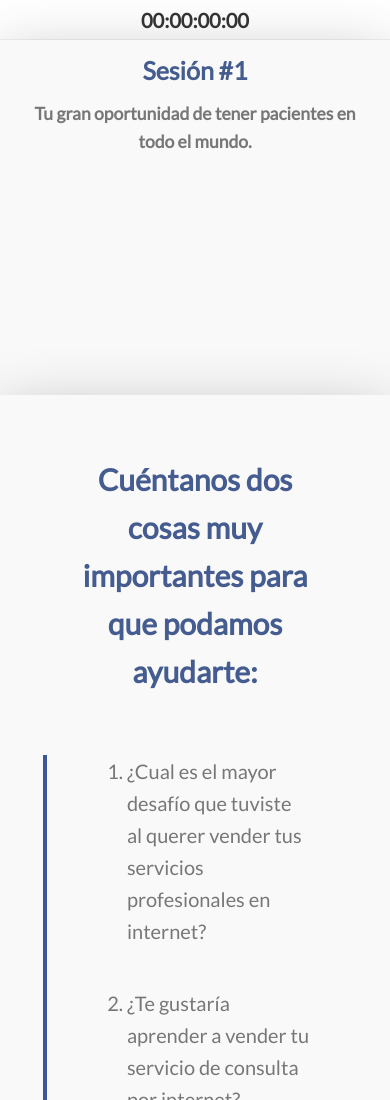
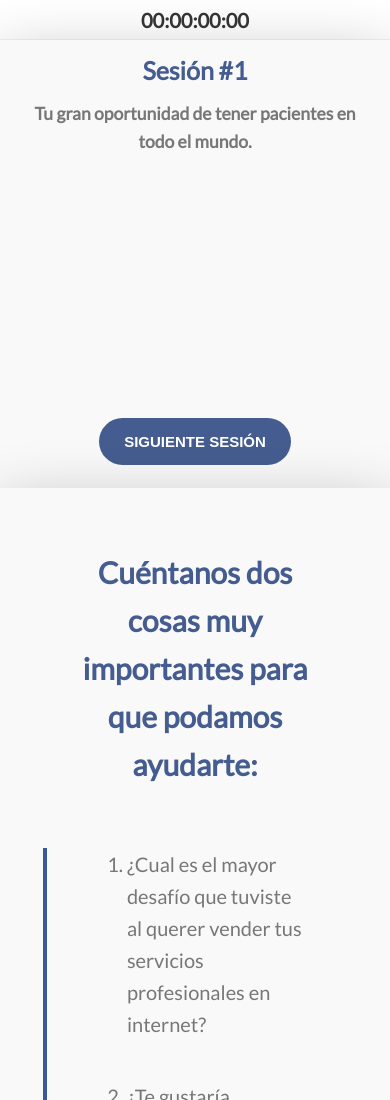
Before and after one commit to Kublick/begobainterno, a Gatsby site: page /s1 in a window 390 px wide. Shown: the top 1100 px of the page. Built offline with nearby package versions, Linux system fonts and the light colour scheme; Gatsby itself is replaced by a stand-in of ours.

Commit message:
fixes to timers

```diff
--- a/src/components/videoplayer.js
+++ b/src/components/videoplayer.js
@@ -1,7 +1,7 @@
 import React, { useState } from "react";
 import ReactPlayer from "react-player/lazy";
 
-const VideoLoader = ({ videoUrl, urlRedirect, buttonText }) => {
+const VideoLoader = ({ videoUrl, urlRedirect, buttonText, date }) => {
 	const [button, setButton] = useState(false);
 
 	const communityButton = () => {
@@ -9,6 +9,18 @@ const VideoLoader = ({ videoUrl, urlRedirect, buttonText }) => {
 			setButton(true);
 		}, 1200000);
 	};
+
+	function timing() {
+		setInterval(() => {
+			let tempdate = date + 4000;
+			let currentDate = Date.now();
+
+			if (currentDate > new Date(tempdate)) {
+				setButton(true);
+			}
+		}, 300000);
+	}
+	timing();
 
 	const redirect = () => {
 		window.open(urlRedirect);
--- a/src/pages/s1.js
+++ b/src/pages/s1.js
@@ -1,6 +1,6 @@
-import React from "react";
+import React, { useState, useEffect } from "react";
 import { Header } from "../components/header";
-import { graphql, useStaticQuery } from "gatsby";
+import { graphql, navigate, useStaticQuery } from "gatsby";
 import Img from "gatsby-image";
 import VideoLoader from "../components/videoplayer";
 import CommentsFacebook from "../components/commentsFacebook";
@@ -57,15 +57,37 @@ const Landing = () => {
 	);
 
 	let date = "March 8, 2021 16:30";
+	let eventButton = "March 8, 2021 17:10";
+	const [sessionButton, setSessionButton] = useState(false);
+
+	function timing() {
+		setInterval(() => {
+			let tempdate = date;
+			let currentDate = Date.now();
+
+			if (currentDate > new Date(tempdate)) {
+				setSessionButton(true);
+			}
+		}, 5000);
+	}
+	timing();
+
 	let urlRedirect = "https://www.begoba.com/interno/regalo";
+
+	const redirectNext = () => {
+		navigate("/s2");
+	};
 
 	return (
 		<div>
 			<Header date={date} />
+			<div className="order-container">
 				<div className="container content">
 					<div className="cards">
 						<div className="cards__body">
-						<p className="cards__top-text animate-pulsate">Ahora Disponible</p>
+							<p className="cards__top-text animate-pulsate">
+								Ahora Disponible
+							</p>
 							<Img fixed={data.sesion1.childImageSharp.fixed} />
 							<h2 className="cards__footer__title">Sesión 1</h2>
 							<p className="cards__footer__note">
@@ -85,7 +107,8 @@ const Landing = () => {
 							<Img fixed={data.sesion3.childImageSharp.fixed} />
 							<h2 className="cards__footer__title">Sesión 3</h2>
 							<p className="cards__footer__note">
-							Consigue tus primeros pacientes online con la estrategia D.E.P.E.
+								Consigue tus primeros pacientes online con la estrategia
+								D.E.P.E.
 							</p>
 						</div>
 						<div className="cards__body__incoming">
@@ -93,8 +116,8 @@ const Landing = () => {
 							<Img fixed={data.sesion4.childImageSharp.fixed} />
 							<h2 className="cards__footer__title">Sesión 4</h2>
 							<p className="cards__footer__note">
-							Vence tu inseguridad y tus miedos tu siguietne paso para vivir de
-							tus consultas
+								Vence tu inseguridad y tus miedos tu siguietne paso para vivir
+								de tus consultas
 							</p>
 						</div>
 					</div>
@@ -110,9 +133,20 @@ const Landing = () => {
 							videoUrl="http://youtu.be/2uLODu3-Cpg"
 							urlRedirect={urlRedirect}
 							buttonText="descargar regalo"
+							date={eventButton}
 						/>
+						<div className="m4">
+							{sessionButton ? (
+								<button className="mobileButton" onClick={() => redirectNext()}>
+									Siguiente Sesión
+								</button>
+							) : null}
 						</div>
 					</div>
+				</div>
+			</div>
+
+			<div className="container"></div>
 
 			<div className="container_split">
 				<div className="preguntas">
--- a/src/styles/__components.scss
+++ b/src/styles/__components.scss
@@ -342,3 +342,53 @@
 		}
 	}
 }
+
+.mobileButton {
+	display: none;
+
+	@media only screen and (max-width: 414px) {
+		display: flex;
+		margin: 2rem auto;
+		font-size: 1.5rem;
+		border: none;
+		font-weight: 600;
+		text-transform: uppercase;
+		border-radius: 100px;
+		border: none;
+		background-color: var(--color-primary-dark);
+		padding: 1.5rem 2.5rem;
+		color: white;
+		cursor: pointer;
+		text-decoration: none;
+
+		&:focus {
+			outline: none;
+		}
+
+		&:hover {
+			transition-timing-function: ease-in-out;
+			transform: scale(1.1);
+		}
+		&::after {
+			content: "";
+			display: inline-block;
+			height: 100%;
+			width: 100%;
+			border-radius: 10rem;
+			position: absolute;
+			top: 0;
+			left: 0;
+			z-index: -1;
+			transition: all 0.4s;
+		}
+
+		&--animated {
+			animation: moveInBottom 0.5s ease-out 0.75s;
+			animation-fill-mode: backwards;
+		}
+	}
+}
+
+.m4 {
+	padding: 0.3rem;
+}
--- a/src/styles/__layout.scss
+++ b/src/styles/__layout.scss
@@ -80,3 +80,20 @@
 		border-radius: 0px;
 	}
 }
+
+order-container {
+	display: flex;
+	flex-direction: column-reverse;
+}
+
+.box-1 {
+	padding: 2rem 2rem;
+	background-color: red;
+	order: 2;
+}
+
+.box-2 {
+	padding: 2rem 2rem;
+	background-color: purple;
+	order: 1;
+}
```
Lines whose indentation alone changed are shown as unchanged.
